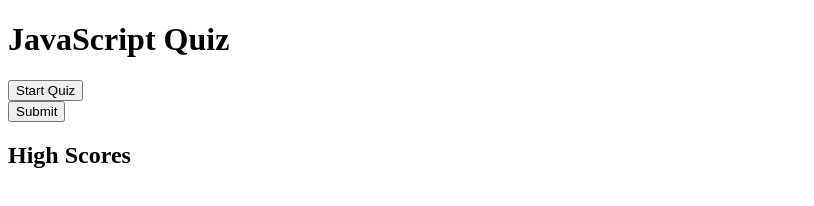
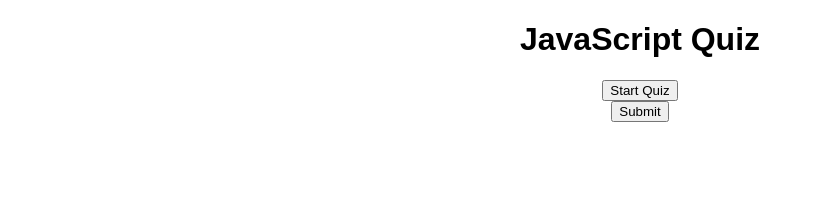
Before and after one commit to amnindersinghk/code_quiz, a plain HTML site: page index.html in a window 1280 px wide. Shown: the whole page, without its empty margins (0-814 px from the left). Drawn offline with Linux system fonts and the light colour scheme.

Commit message:
fixed the errors for js and css

```diff
--- a/index.html
+++ b/index.html
@@ -3,7 +3,7 @@
 <head>
     <meta charset="UTF-8">
     <meta name="viewport" content="width=device-width, initial-scale=1.0">
-    <link rel="stylesheet" href="styles.css">
+    <link rel="stylesheet" href="assets/style.css">
     <title>JavaScript Quiz</title>
 </head>
 <body>
@@ -19,6 +19,6 @@
         <h2>High Scores</h2>
         <ul id="high-scores-list"></ul>
     </div>
-    <script src="script.js"></script>
+    <script src="assets/script.js"></script>
 </body>
 </html>
```
